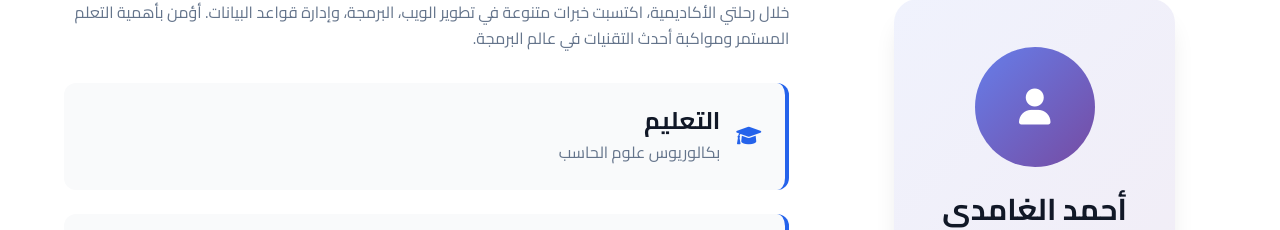
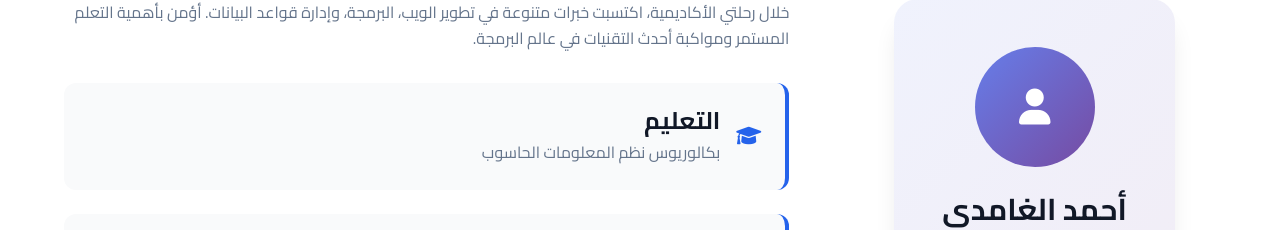
Before and after one commit to ahmedalghamdii120/Mylocation, a plain HTML site: page index.html in a window 1280 px wide. Shown: the part 1136-1366 px from the top of the page. Drawn offline with Linux system fonts and the light colour scheme.

Commit message:
Update index.html

```diff
--- a/index.html
+++ b/index.html
@@ -98,7 +98,7 @@
                             <i class="fas fa-graduation-cap"></i>
                             <div>
                                 <h4>التعليم</h4>
-                                <p>بكالوريوس علوم الحاسب</p>
+                                <p>بكالوريوس نظم المعلومات الحاسوب</p>
                             </div>
                         </div>
                         <div class="highlight-item">
```
